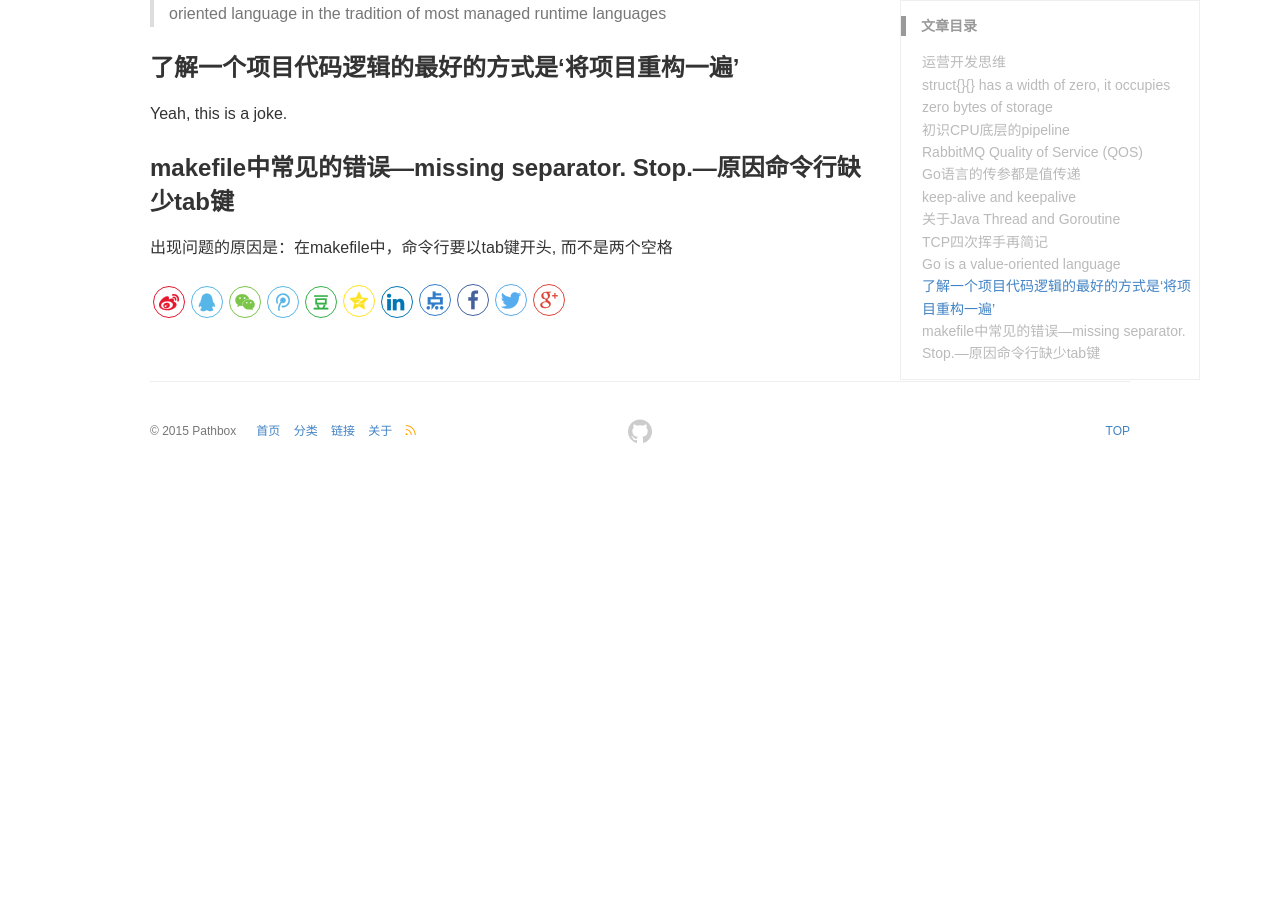
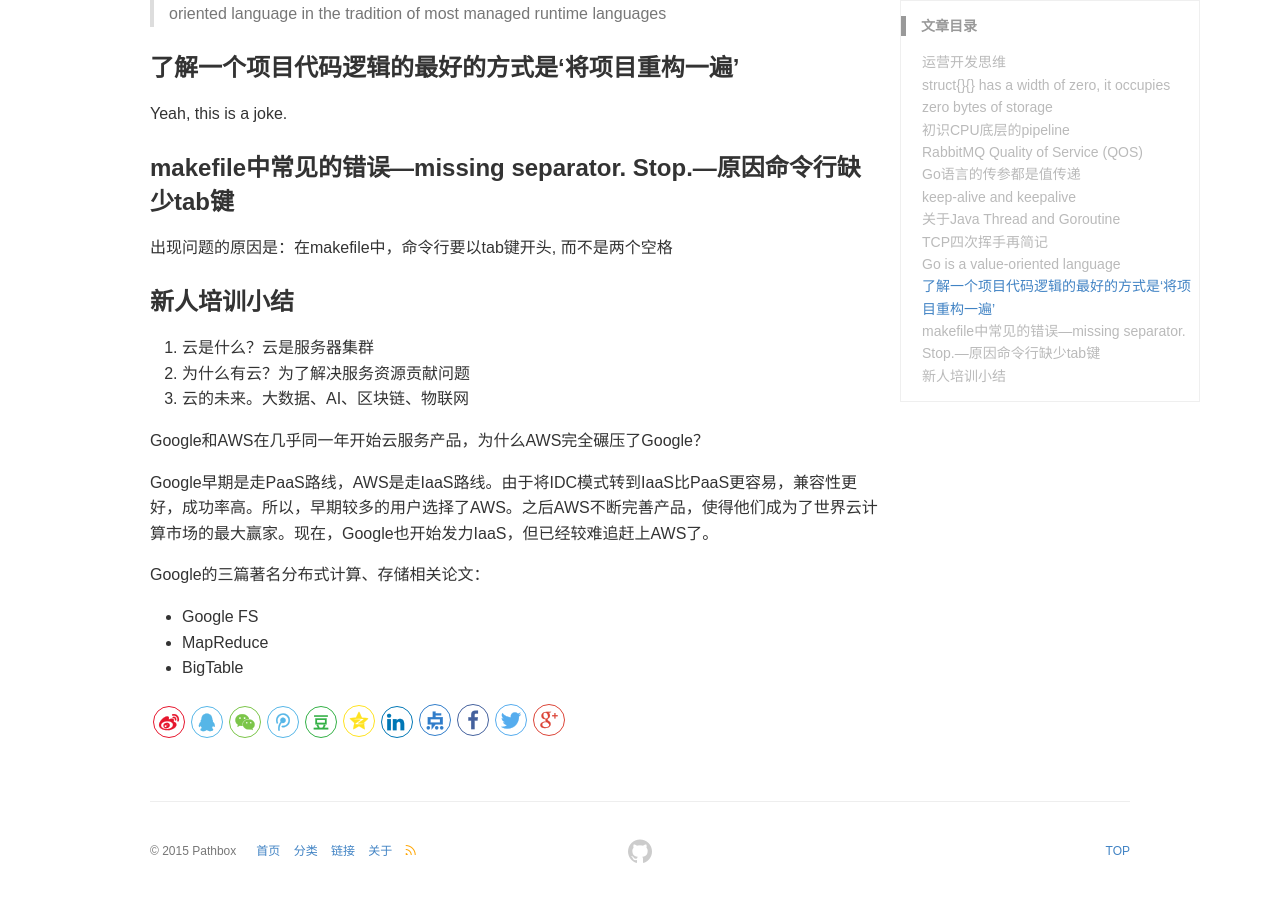
Before and after one commit to pathbox/pathbox.github.io, a Jekyll site: the page built from _posts/2018-07-04-work-summary-in-UCloud-18.md, in a window 1280 px wide and 900 px high, scrolled down 4113 px. Built offline with Jekyll 4.4.1, drawn with Linux system fonts in a browser that asks for light colours; before the commit the page ends 4593 px from its top, so only the background shows below that.

Commit message:
UCloud 新人培训小结

```diff
--- a/_posts/2018-07-04-work-summary-in-UCloud-18.md
+++ b/_posts/2018-07-04-work-summary-in-UCloud-18.md
@@ -153,3 +153,19 @@
 
 ### makefile中常见的错误—missing separator. Stop.—原因命令行缺少tab键
 出现问题的原因是：在makefile中，命令行要以tab键开头, 而不是两个空格
+
+### 新人培训小结
+
+1. 云是什么？云是服务器集群
+2. 为什么有云？为了解决服务资源贡献问题
+3. 云的未来。大数据、AI、区块链、物联网
+
+Google和AWS在几乎同一年开始云服务产品，为什么AWS完全碾压了Google？
+
+Google早期是走PaaS路线，AWS是走IaaS路线。由于将IDC模式转到IaaS比PaaS更容易，兼容性更好，成功率高。所以，早期较多的用户选择了AWS。之后AWS不断完善产品，使得他们成为了世界云计算市场的最大赢家。现在，Google也开始发力IaaS，但已经较难追赶上AWS了。
+
+Google的三篇著名分布式计算、存储相关论文：
+
+- Google FS
+- MapReduce
+- BigTable
```
